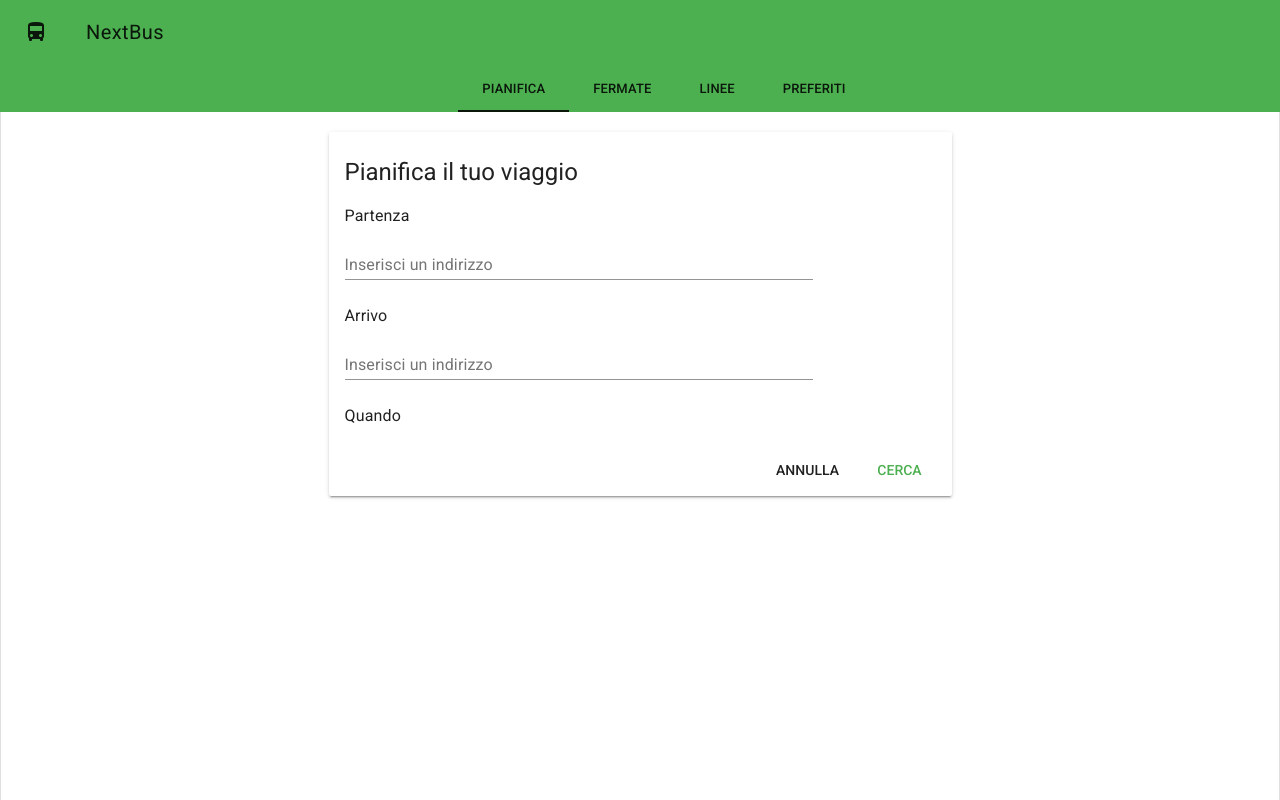
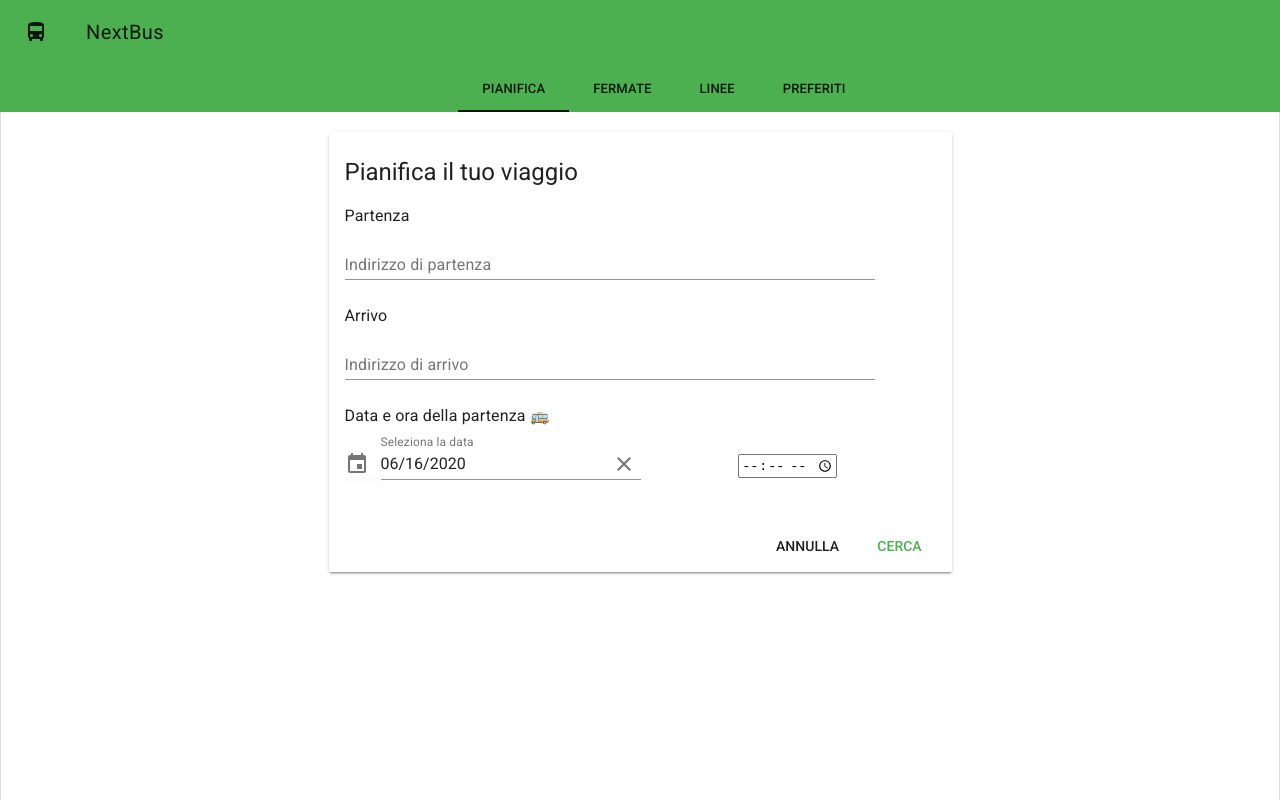
Before and after one commit to Franz148/nextbus_fan, a Vue app: page /pianifica in a window 1280 px wide. Built offline with nearby package versions, Linux system fonts and the light colour scheme.

Commit message:
Aggiornamento Pianifica

```diff
--- a/src/views/Pianifica.vue
+++ b/src/views/Pianifica.vue
@@ -8,31 +8,38 @@
 
         <md-card-content>
           <div class="md-layout md-gutter">
-            <div class="md-layout-item md-size-80">
+            <div class="md-layout-item md-size-90">
               <label class="md-subheading">Partenza</label>
               <md-autocomplete
-                  v-model="selectedEmployee"
-                  :md-options="employees"
+                v-model="selectedEmployee1"
+                :md-options="employees1"
                 :md-open-on-focus="false"
               >
-                  <label>Inserisci un indirizzo</label>
+                <label>Indirizzo di partenza</label>
               </md-autocomplete>
             </div>
 
-            <div class="md-layout-item md-size-80">
+            <div class="md-layout-item md-size-90">
               <label class="md-subheading">Arrivo</label>
               <md-autocomplete
-                  v-model="selectedEmployee"
-                  :md-options="employees"
+                v-model="selectedEmployee2"
+                :md-options="employees2"
                 :md-open-on-focus="false"
               >
-                  <label>Inserisci un indirizzo</label>
+                <label>Indirizzo di arrivo</label>
               </md-autocomplete>
             </div>
 
-            <div class="md-layout-item md-size-80 md-layout">
-              <label class="md-subheading">Quando</label>
-
+            <div class="md-layout-item md-size-100 md-layout md-alignment-center-space-between">
+              <label class="md-subheading md-layout-item md-size-100">Data e ora della partenza 🚌</label>
+              <div class="md-layout-item md-size-50">
+                <md-datepicker v-model="selectedDate" :md-open-on-focus="true" md-immediately>
+                  <label>Seleziona la data</label>
+                </md-datepicker>
+              </div>
+              <div class="md-layout-item md-size-50 md-layout md-alignment-center-center">
+                <input type="time" class="inputTime" />
+              </div>
             </div>
           </div>
         </md-card-content>
@@ -47,15 +54,23 @@
 </template>
 
 <script>
+import format from 'date-fns/format';
+
 export default {
   data: () => ({
-    selectedEmployee: null,
-    employees: [
+    selectedEmployee1: null,
+
+    selectedEmployee2: null,
+
+    employees1: [
       "Jim Halpert",
       "Dwight Schrute",
       "Michael Scott",
       "Pam Beesly",
-      "Angela Martin",
+      "Angela Martin"
+    ],
+
+    employees2: [
       "Kelly Kapoor",
       "Ryan Howard",
       "Kevin Malone",
@@ -65,10 +80,12 @@ export default {
       "Stanley Hudson",
       "Meredith Palmer",
       "Phyllis Lapin-Vance"
-    ]
+    ],
+
+    selectedDate: format(new Date(), "MM/dd/yyyy")
   })
 };
 </script>
 
-<style>
+<style scoped>
 </style>
```
Lines whose indentation alone changed are shown as unchanged.
